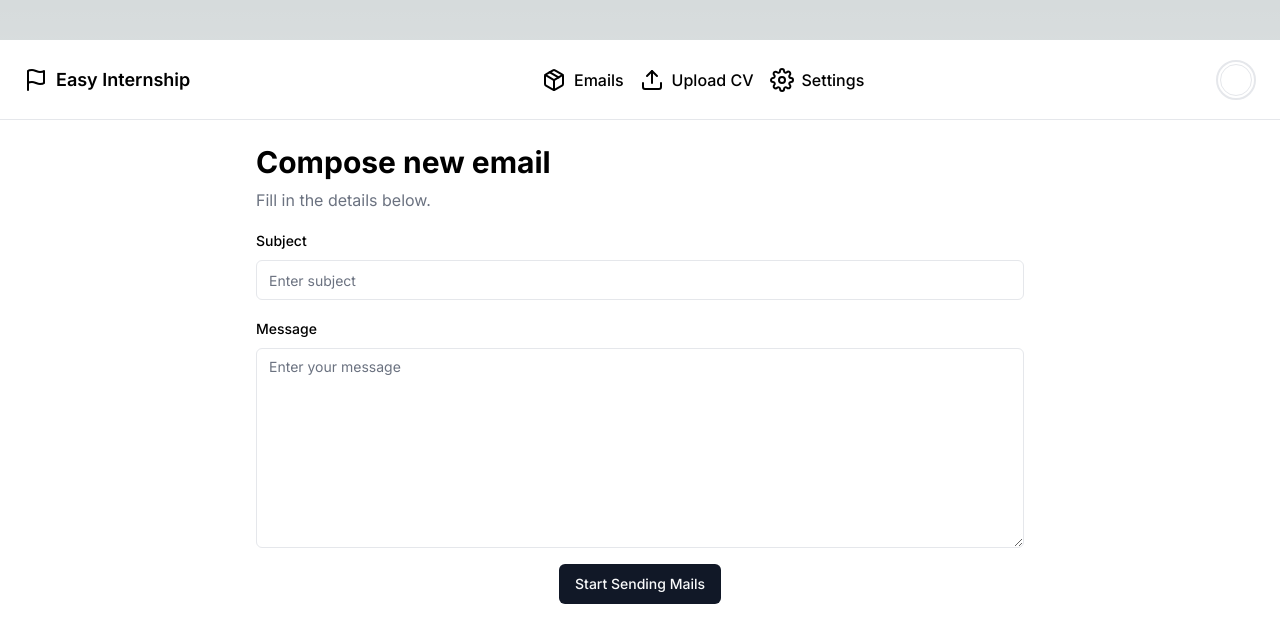
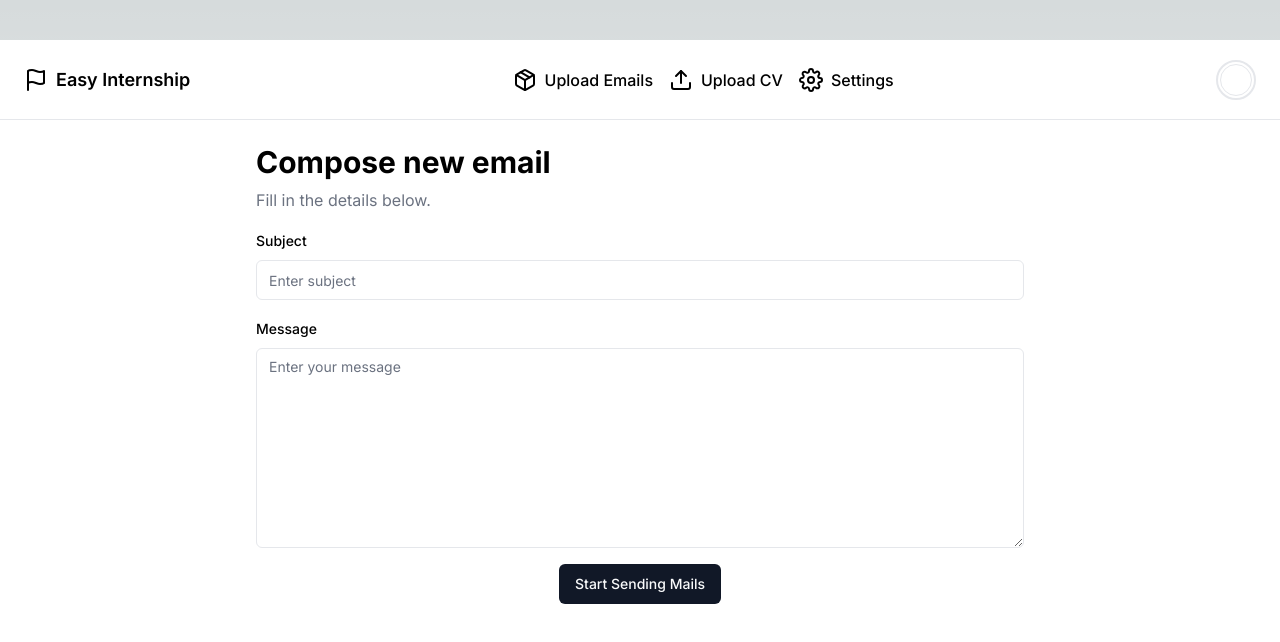
Before and after one commit to Search-Internship/frontend, a Next.js app: page /home in a window 1280 px wide. Shown: the top 642 px of the page. Built offline with nearby package versions, Linux system fonts and the light colour scheme.

Commit message:
front v3.2

```diff
--- a/src/components/component/home-page.jsx
+++ b/src/components/component/home-page.jsx
@@ -141,7 +141,7 @@ export function HomePage() {
               <div className="flex items-center gap-2">
                 <FiPackage className="w-6 h-6" />
                 <button onClick={emailsOpen} className="font-medium">
-                  Emails
+                  Upload Emails
                 </button>
               </div>
             </li>
```
